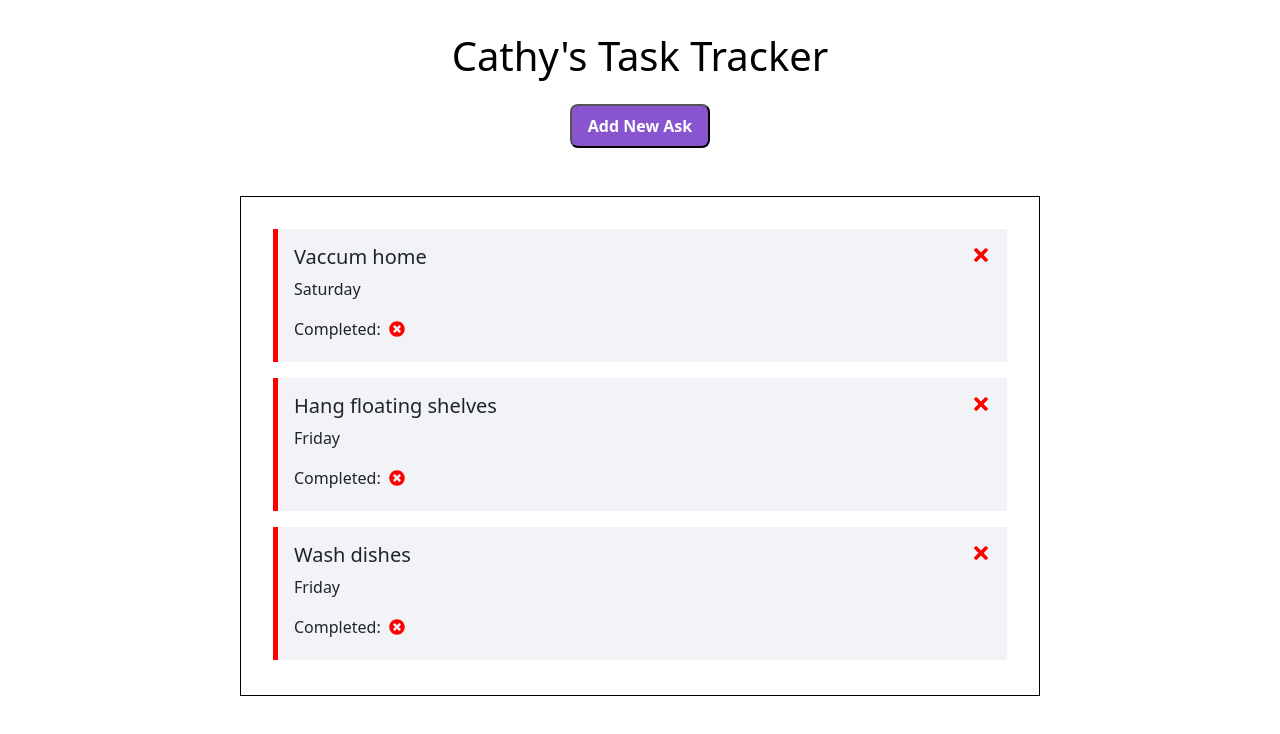
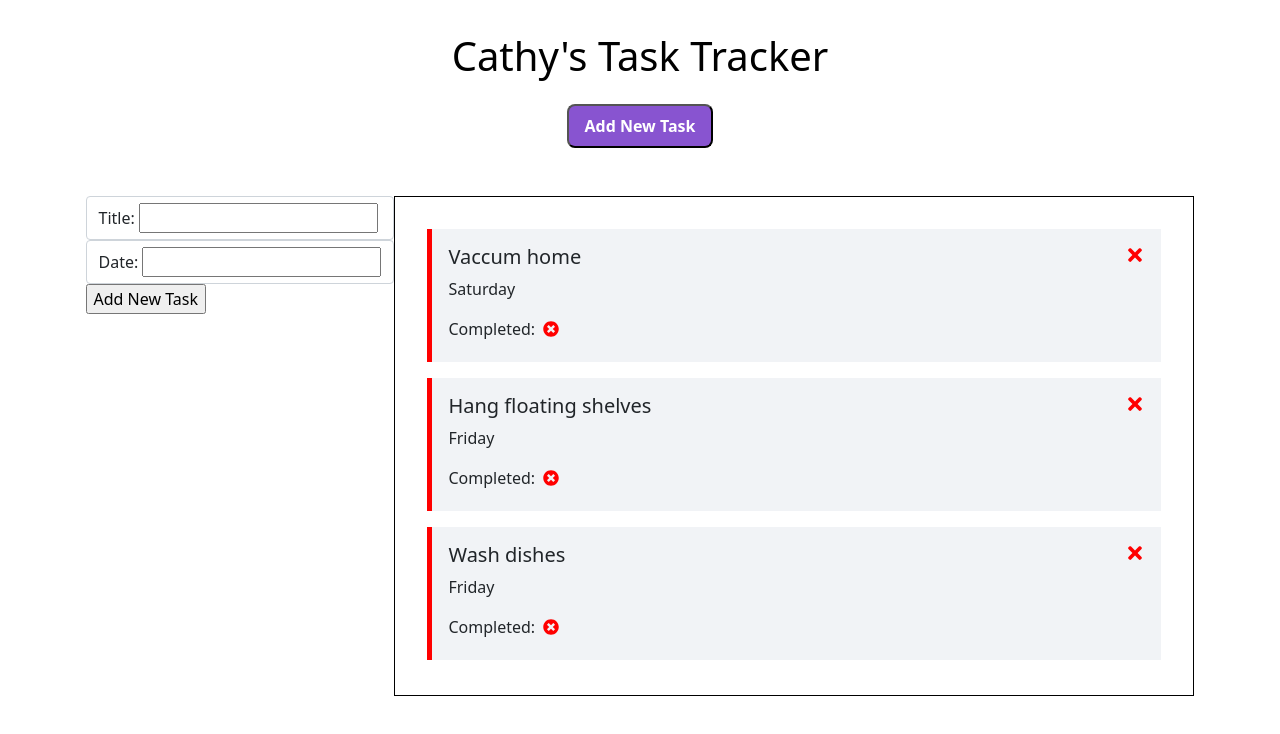
Before and after one commit to Cathy347Le/React-Task-App, a React (Create React App) app: page / in a window 1280 px wide. Shown: the top 734 px of the page. Built offline with nearby package versions, Linux system fonts and the light colour scheme.

Commit message:
add new task form component

```diff
--- a/src/App.js
+++ b/src/App.js
@@ -2,6 +2,7 @@ import React, { useState } from "react";
 import "./App.scss";
 import Header from "./Components/Header";
 import TaskList from "./Components/TaskList";
+import AddTask from "./Components/AddTask";
 
 function App() {
   const [tasks, setTasks] = useState([
@@ -44,6 +45,7 @@ function App() {
     <div className="App">
       <Header name="Cathy" />
       <main>
+        <AddTask />
         {tasks.length > 0 ? (
           <TaskList
             tasks={tasks}
--- /dev/null
+++ b/src/Components/AddTask.js
@@ -0,0 +1,19 @@
+function AddTask() {
+  return (
+    <form className="add-new-task-form">
+      <div className="form-control">
+        <label for="title">
+          Title: <input type="text" id="title" name="task_title" />
+        </label>
+      </div>
+      <div className="form-control">
+        <label for="date">
+          Date: <input type="text" id="date" name="task_date" />
+        </label>
+      </div>
+      <input type="submit" value="Add New Task" />
+    </form>
+  );
+}
+
+export default AddTask;
--- a/src/Components/Header.js
+++ b/src/Components/Header.js
@@ -5,7 +5,7 @@ function Header({ name }) {
   return (
     <header className="app-header">
       <h1>{name}'s Task Tracker</h1>
-      <Button color="#8854d0" text="Add New Ask" />
+      <Button color="#8854d0" text="Add New Task" />
     </header>
   );
 }
```
Also changed, not shown: 1 other file (tests, documents, lock files or other folders).
